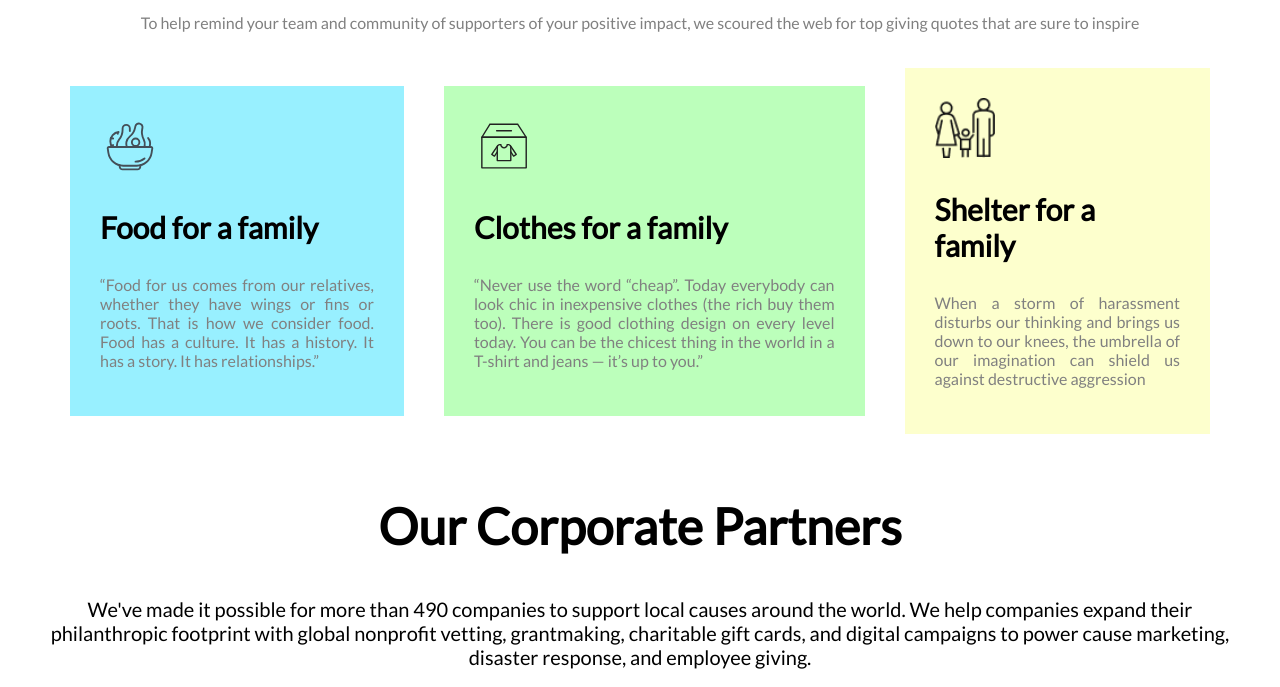
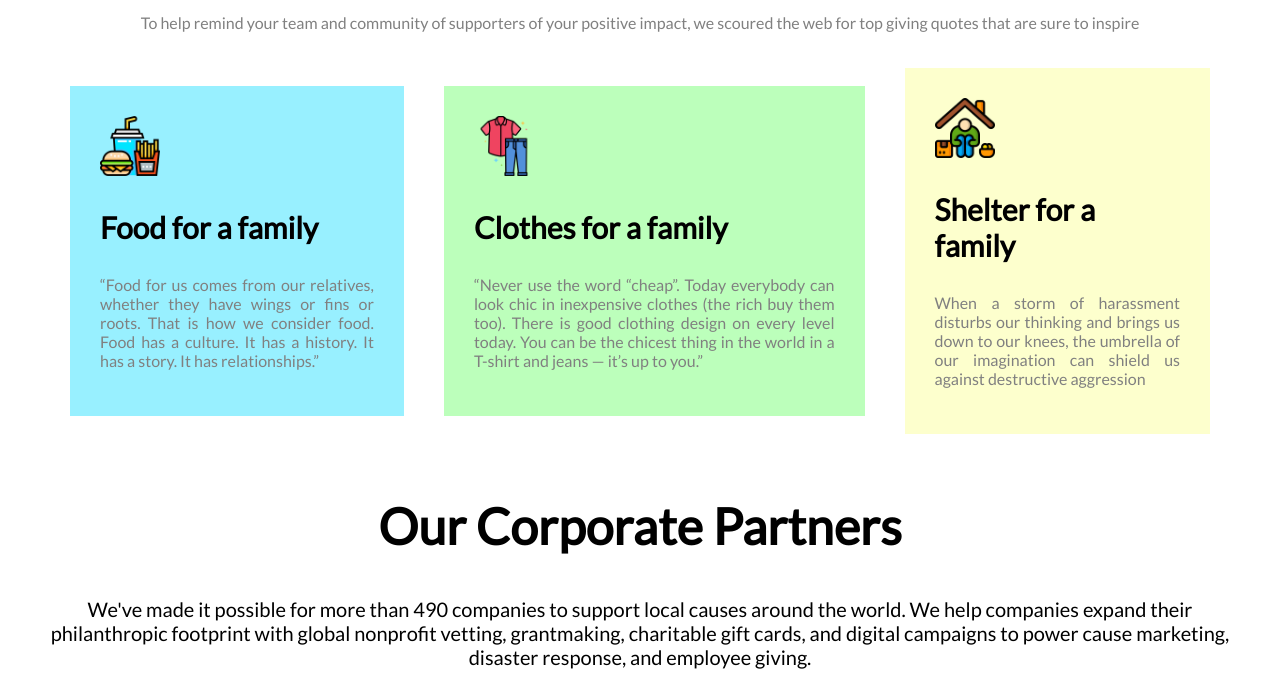
Before and after one commit to developerorin2002/donation-website, a plain HTML site: page index.html in a window 1280 px wide. Shown: the part 1376-2063 px from the top of the page. Drawn offline with Linux system fonts and the light colour scheme.

Commit message:
svg image changes

```diff
--- a/index.html
+++ b/index.html
@@ -49,19 +49,19 @@
         <p>To help remind your team and community of supporters of your positive impact, we scoured the web for top giving quotes that are sure to inspire</p>
         <div class="donate-plan-card">
             <div class="donate-card" id="donate-food">
-                <img src="/icons/icon8.svg" alt="">
+                <img src="/images/fast-food.png" alt="">
                 <h3>Food for a family</h3>
                 <p>“Food for us comes from our relatives, whether they have wings or fins or roots. That is how we consider food. Food has a culture. It has a history. It has a story. It has relationships.”</p>
 
             </div>
             <div class="donate-card" id="donate-clothes">
-                <img src="/icons/clothes.svg" alt="">
+                <img src="/images/male-clothes.png" alt="">
                 <h3>Clothes for a family</h3>
                 <p>“Never use the word “cheap”. Today everybody can look chic in inexpensive clothes (the rich buy them too). There is good clothing design on every level today. You can be the chicest thing in the world in a T-shirt and jeans — it’s up to you.”</p>
 
             </div>
             <div class="donate-card" id="donate-shelter">
-                <img src="/icons/shelter.png" alt="">
+                <img src="/images/shelter.png" alt="">
                 <h3>Shelter for a family</h3>
                 <p>When a storm of harassment disturbs our thinking and brings us down to our knees, the umbrella of our imagination can shield us against destructive aggression</p>
             </div>
```
Also changed, not shown: images/fast-food.png (added), images/male-clothes.png (added), images/shelter.png (added).
